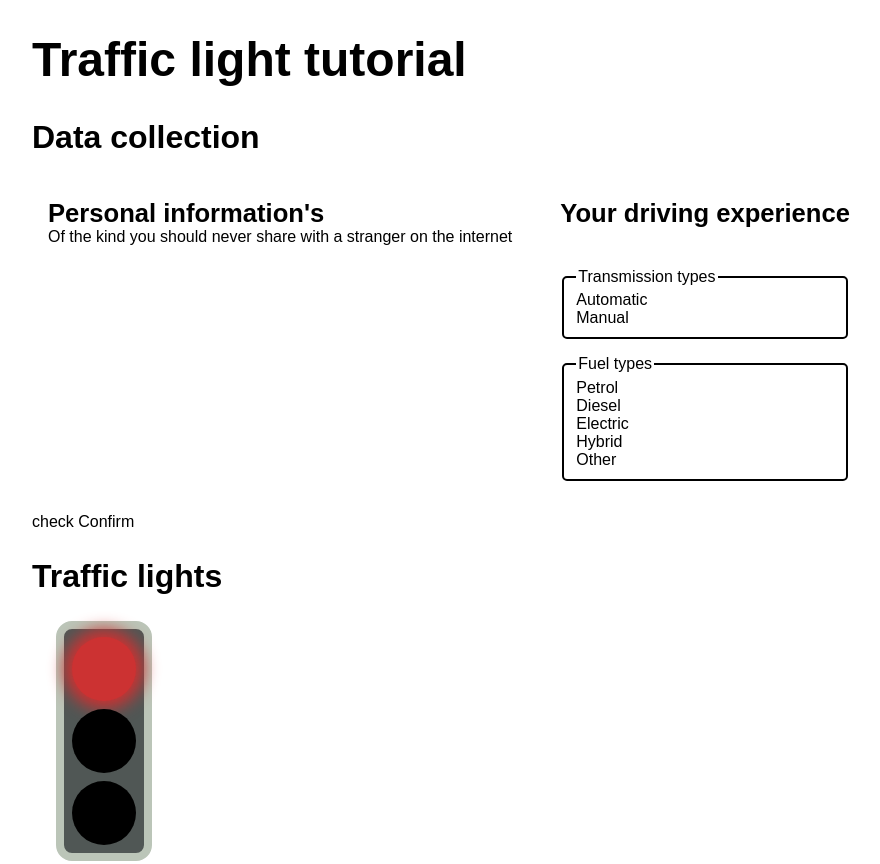
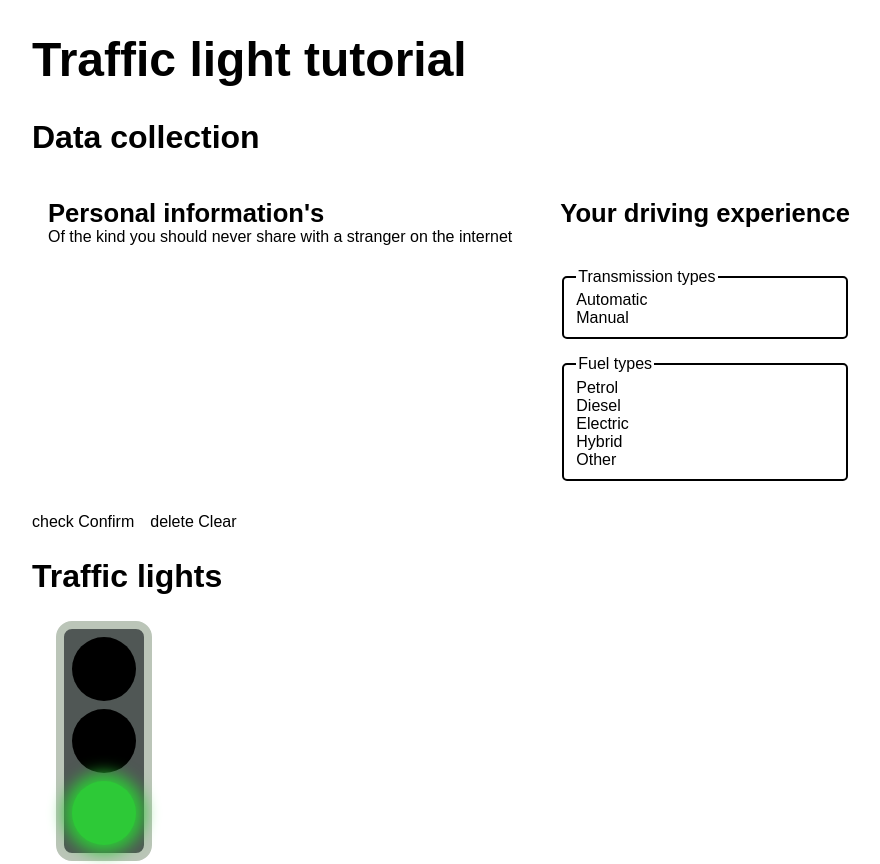
Before and after one commit to RandomSearch18/traffic-light-tutorial, a website built with Vite: page index.html in a window 1280 px wide. Shown: the top 864 px of the page, without its empty margins (24-904 px from the left). Built offline with nearby package versions, Linux system fonts and the light colour scheme; what @material/material-color-utilities would draw is missing.

Commit message:
Add a clear button and be green by default

```diff
--- a/index.html
+++ b/index.html
@@ -135,6 +135,10 @@
             <md-icon slot="icon">check</md-icon>
             Confirm
           </md-filled-button>
+          <md-outlined-button type="reset">
+            <md-icon slot="icon">delete</md-icon>
+            Clear
+          </md-outlined-button>
         </div>
       </form>
       <h2>Traffic lights</h2>
--- a/src/style.css
+++ b/src/style.css
@@ -105,6 +105,11 @@ form fieldset {
   border-radius: 5px;
 }
 
+.form-actions {
+  display: flex;
+  gap: 1em;
+}
+
 .traffic-light-graphic {
   all: unset;
   width: fit-content;
```
Also changed, not shown: src/main.mts.
